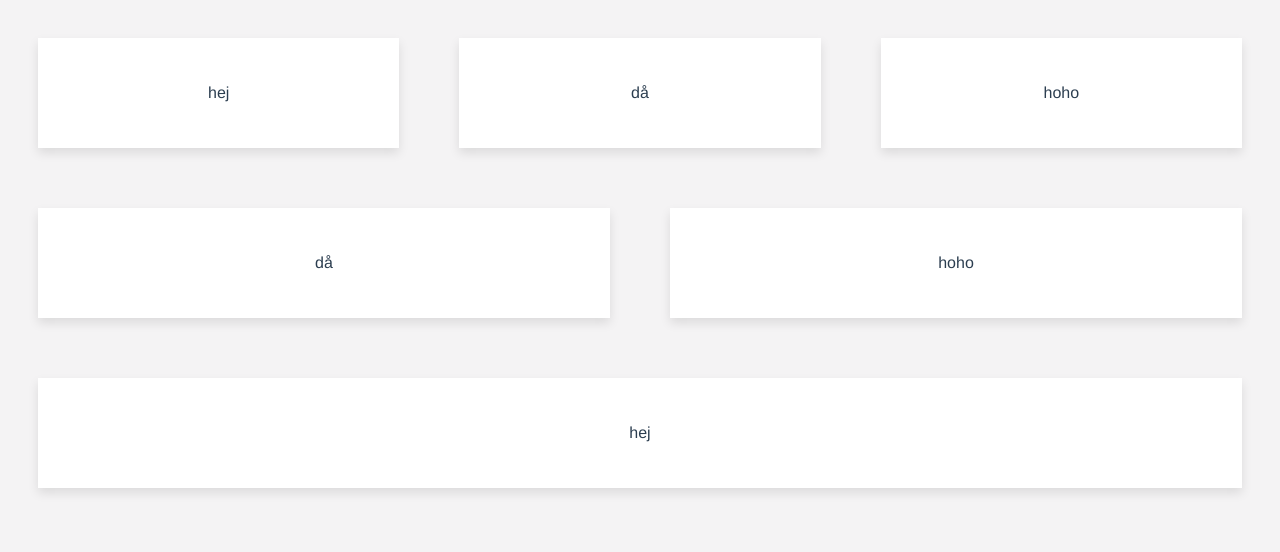
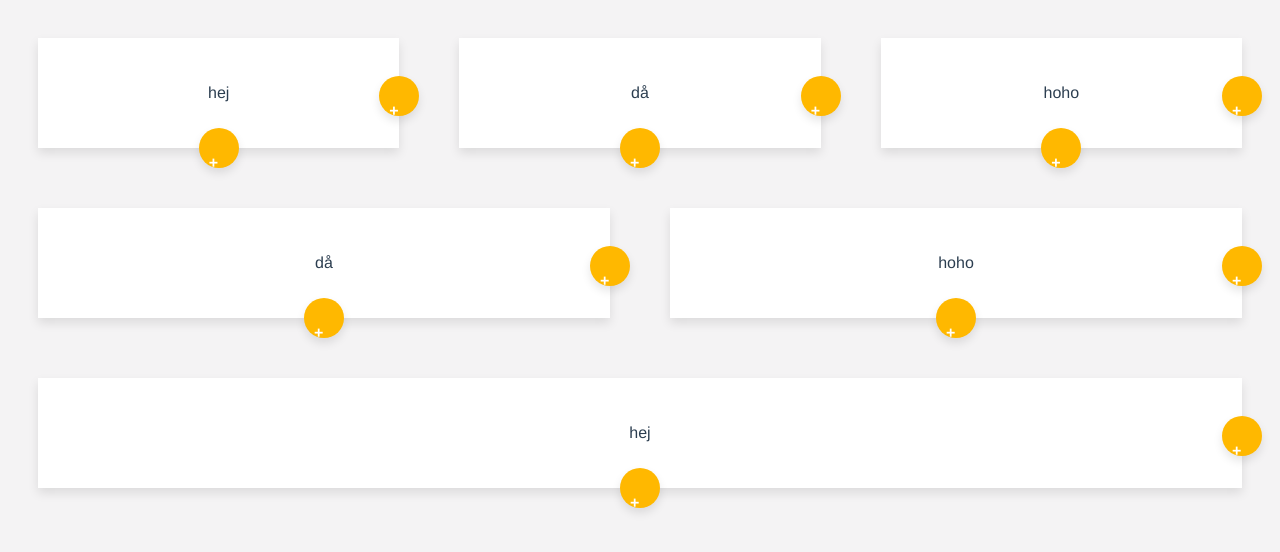
Before and after one commit to LovreB/draggable-grid, a Vue app: page / in a window 1280 px wide. Shown: the top 552 px of the page. Built offline with nearby package versions, Linux system fonts and the light colour scheme.

Commit message:
insert block to right

```diff
--- a/src/App.vue
+++ b/src/App.vue
@@ -4,7 +4,9 @@
       v-for="(r, index) in rows"
       :key="index"
       :blocks="r.blocks"
-      @click.native="insertBelowRow(index)"
+      :row="index"
+      @insBelow="insertBelowRow(index)"
+      @insSide="insertRightOf(index, $event)"
     />
   </div>
 </template>
@@ -63,6 +65,14 @@ export default {
           };
           this.rows.splice(rowOrder+1, 0, row);
       },
+      insertRightOf(rowInd, blockInd) {
+          console.log(rowInd);
+          console.log(blockInd)
+          const block = {
+              title: "hej"
+          };
+          this.rows[rowInd].blocks.splice(blockInd +1, 0, block)
+      },
       updateOrderFrom(startOrder, isIncreased) {
           for (let i = 0; i <= this.rows.length; i++) {
               let order = this.rows[i].order
--- a/src/components/AddButton.vue
+++ b/src/components/AddButton.vue
@@ -0,0 +1,54 @@
+<template>
+    <div
+        class="addbutton"
+        :class="positionClass">
+        <p>+</p>
+    </div>
+</template>
+
+<script>
+export default {
+    name: 'AddButton',
+
+    props: {
+        blocks: {
+            type: Array,
+            validator: () => []
+        },
+        position: {
+            type: String,
+        }
+    },
+    computed: {
+        positionClass() {
+            return "addbutton--"+this.position
+        }
+    }
+
+}
+</script>
+
+<style scoped>
+.addbutton {
+    box-shadow: 0 5px 10px 0 rgba(0,0,0,.1);
+    background-color: #ffb800;
+    padding: 10px;
+    margin: 10px;
+    border-radius: 20px;
+    height: 20px;
+    width: 20px;
+    color: white;
+    font-weight:bold;
+    display: flex;
+}
+.addbutton--right {
+    position: absolute;
+    right: -30px;
+    top: 25%;
+}
+.addbutton--bottom {
+    position: absolute;
+    bottom: -30px;
+    left: calc(50% - 30px);
+}
+</style>
--- a/src/components/Block.vue
+++ b/src/components/Block.vue
@@ -1,14 +1,26 @@
 <template>
     <div class="block" >
         <p >{{ this.title }}</p>
+        <AddButton
+            position="right"
+            @click.native="$emit('insSide')"
+        />
+        <AddButton
+            position="bottom"
+            @click.native="$emit('insBelow')"
+        />
     </div>
 </template>
 
 <script>
+import AddButton from './AddButton.vue'
 export default {
     name: 'Block',
+    components: {
+      AddButton
+    },
     props: {
-        title: String
+        title: String,
     },
     data: function() {
         return {
@@ -19,7 +31,6 @@ export default {
 }
 </script>
 
-<!-- Add "scoped" attribute to limit CSS to this component only -->
 <style scoped>
 .block {
     background-color: white;
@@ -27,5 +38,6 @@ export default {
     padding: 30px;
     margin: 30px;
     flex: 1;
+    position: relative;
 }
 </style>
--- a/src/components/BlockRow.vue
+++ b/src/components/BlockRow.vue
@@ -1,8 +1,11 @@
 <template>
     <div class="blockrow" >
-        <block v-for="b in blocks"
+        <block v-for="(b, index) in blocks"
                :key="b.title"
                :title="b.title"
+               :row="row"
+               @insBelow="$emit('insBelow')"
+               @insSide="$emit('insSide', index)"
         />
     </div>
 </template>
@@ -19,12 +22,15 @@ export default {
         blocks: {
             type: Array,
             validator: () => []
+        },
+        row: {
+            type: Number,
+            required: true
         }
     }
 }
 </script>
 
-<!-- Add "scoped" attribute to limit CSS to this component only -->
 <style scoped>
 .blockrow {
     display: flex;
```
